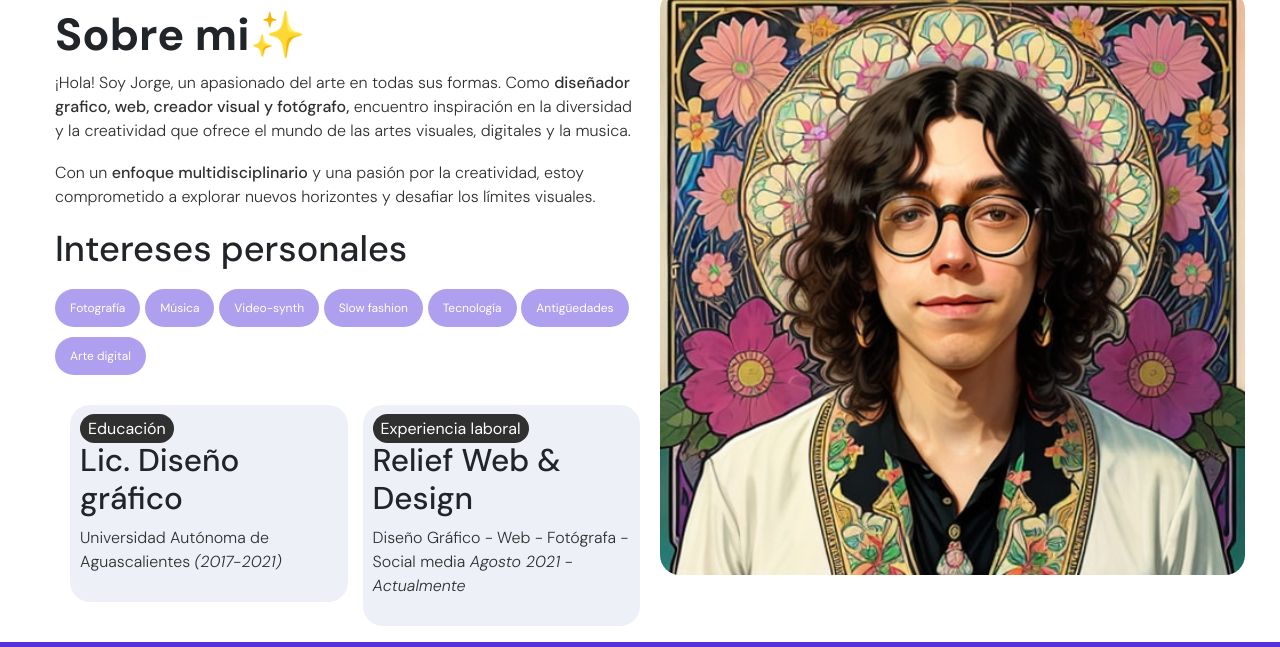
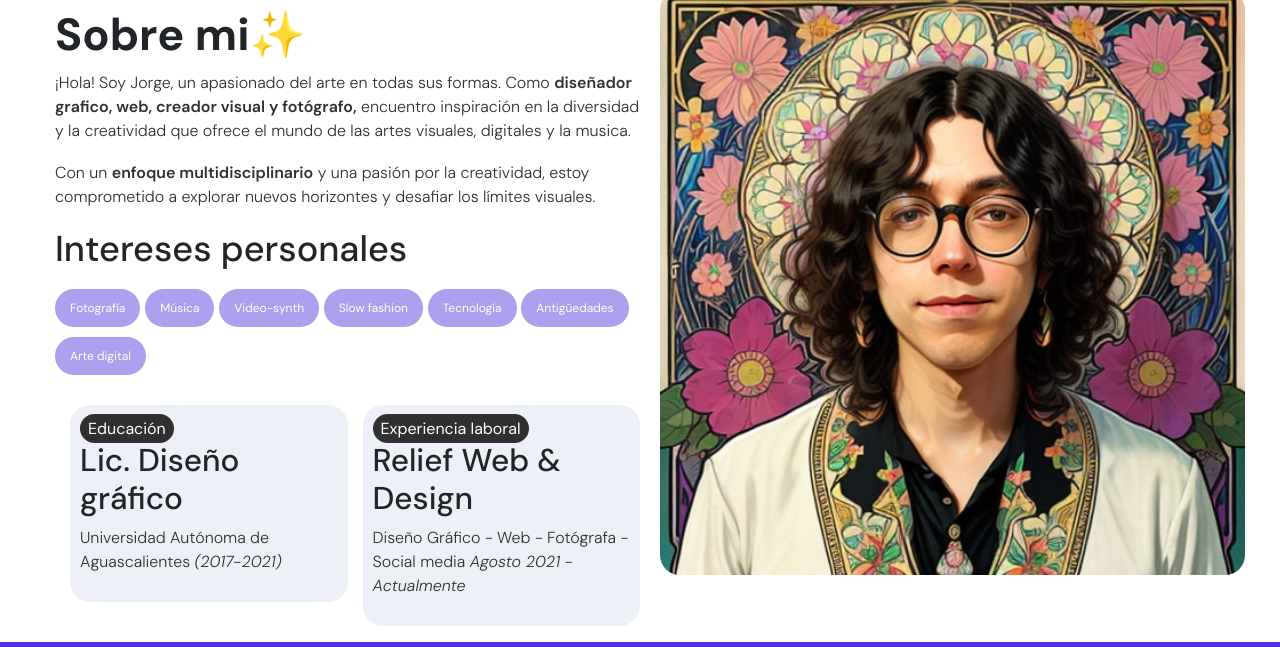
Before and after one commit to Iunikon/PF-Perez-Roblez-Jorge-Miguel, a website: page pages/sobre-mi.html in a window 1280 px wide. Shown: the part 145-792 px from the top of the page. Drawn offline with nearby package versions, Linux system fonts and the light colour scheme.

Commit message:
Update styles.css

```diff
--- a/css/styles.css
+++ b/css/styles.css
@@ -66,7 +66,7 @@ p {
   font-size: 16px;
   font-weight: 300; }
   p strong {
-    font-weight: 500; }
+    font-weight: 600; }
 
 body {
   max-width: 1200px;
```
